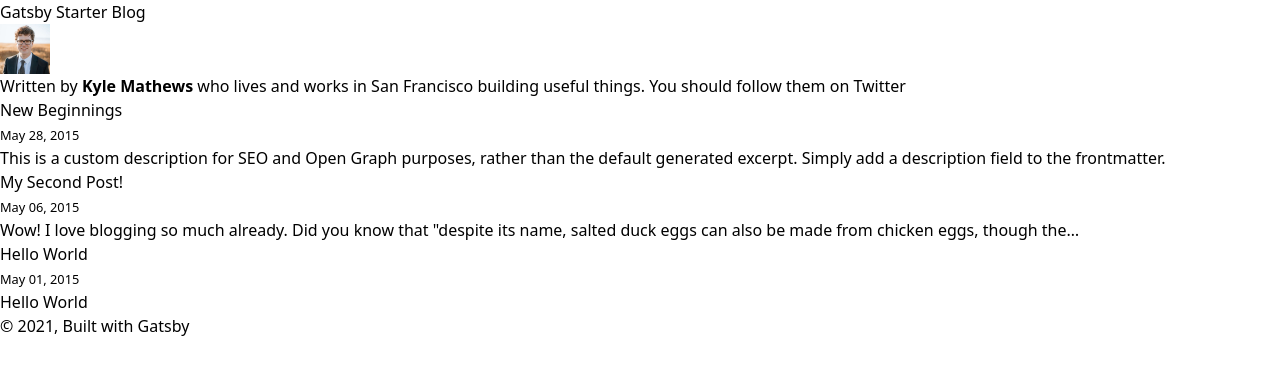
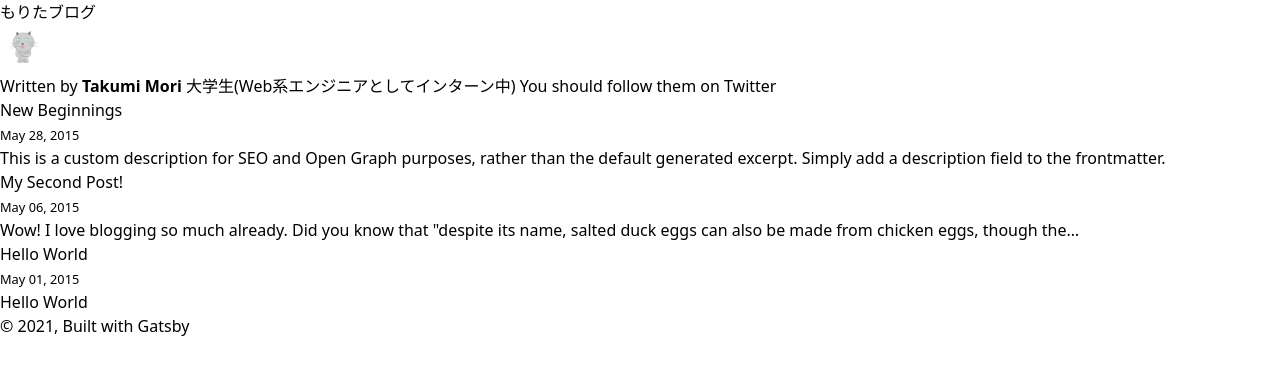
Before and after one commit to takumi3488/blog, a Gatsby site: page / in a window 1280 px wide. Built offline with nearby package versions, Linux system fonts and the light colour scheme; Gatsby itself is replaced by a stand-in of ours.

Commit message:
設定変更

```diff
--- a/gatsby-config.js
+++ b/gatsby-config.js
@@ -1,14 +1,15 @@
 module.exports = {
   siteMetadata: {
-    title: `Gatsby Starter Blog`,
+    title: `もりたブログ`,
     author: {
-      name: `Kyle Mathews`,
-      summary: `who lives and works in San Francisco building useful things.`,
+      name: `Takumi Mori`,
+      summary: `大学生(Web系エンジニアとしてインターン中)`,
     },
-    description: `A starter blog demonstrating what Gatsby can do.`,
-    siteUrl: `https://gatsbystarterblogsource.gatsbyjs.io/`,
+    description: `プログラミング等の情報を発信しています。`,
+    siteUrl: `https://tech-blog.takumi3488.com/`,
     social: {
-      twitter: `kylemathews`,
+      twitter: `takumi3488`,
+      github: `takumi3488`
     },
   },
   plugins: [
@@ -112,13 +113,13 @@ module.exports = {
     {
       resolve: `gatsby-plugin-manifest`,
       options: {
-        name: `Gatsby Starter Blog`,
-        short_name: `GatsbyJS`,
+        name: `もりたブログ`,
+        short_name: `もりた`,
         start_url: `/`,
         background_color: `#ffffff`,
-        theme_color: `#663399`,
-        display: `minimal-ui`,
-        icon: `src/images/gatsby-icon.png`, // This path is relative to the root of the site.
+        theme_color: `#333333`,
+        display: `standalone`,
+        icon: `src/images/icon.jpg`, // This path is relative to the root of the site.
       },
     },
     `gatsby-plugin-react-helmet`,
--- a/src/components/bio.tsx
+++ b/src/components/bio.tsx
@@ -35,8 +35,8 @@ const Bio = () => {
       <StaticImage
         className="bio-avatar"
         layout="fixed"
-        formats={["auto", "webp", "avif"]}
-        src="../images/profile-pic.png"
+        formats={["jpg"]}
+        src="../images/icon.jpg"
         width={50}
         height={50}
         quality={95}
--- a/src/components/layout.tsx
+++ b/src/components/layout.tsx
@@ -2,7 +2,7 @@ import * as React from "react"
 import { Link } from "gatsby"
 
 const Layout = ({ location, title, children }) => {
-  const rootPath = `${__PATH_PREFIX__}/`
+  const rootPath = `/`
   const isRootPath = location.pathname === rootPath
   let header
 
```
Also changed, not shown: src/images/gatsby-icon.png (deleted), src/images/icon.jpg (added), src/images/profile-pic.png (deleted).
